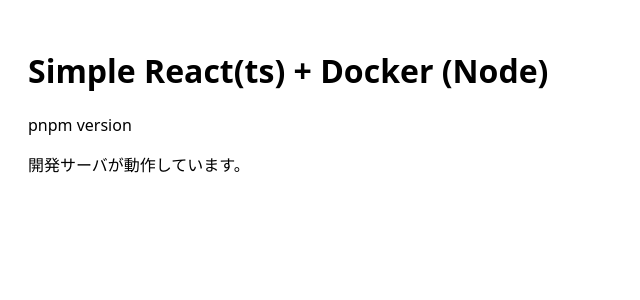
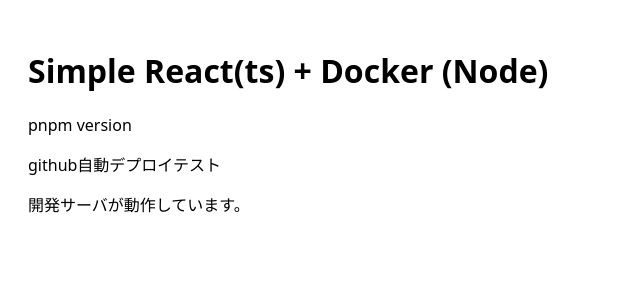
Before and after one commit to ARTS-Night/FastAPI-ReactAPI-test, a React (Vite) app: page / in a window 1280 px wide. Shown: the top 300 px of the page, without its empty margins (0-640 px from the left). Built offline with nearby package versions, Linux system fonts and the light colour scheme.

Commit message:
デプロイテスト

```diff
--- a/src/App.tsx
+++ b/src/App.tsx
@@ -5,6 +5,7 @@
     <div style={{ fontFamily: 'system-ui, sans-serif', padding: 20 }}>
       <h1>Simple React(ts) + Docker (Node)</h1>
       <p>pnpm version</p>
+      <p>github自動デプロイテスト</p>
       <p>開発サーバが動作しています。</p>
     </div>
   )
```
Also changed, not shown: 1 other file (tests, documents, lock files or other folders).
